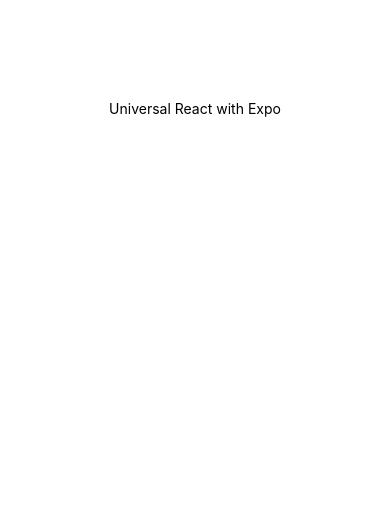
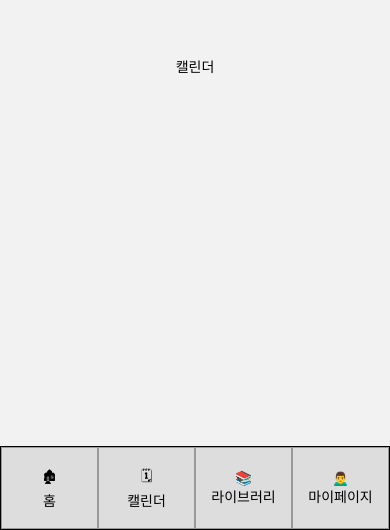
Before and after one commit to saintrabby/myCal, a React Native app: screen /Calendar in a window 390 px wide. Shown: the part 314-844 px from the top of the page. Built offline with nearby package versions, Linux system fonts and the light colour scheme.

Commit message:
Navigator
react-native navigator

```diff
--- a/App.js
+++ b/App.js
@@ -1,15 +1,7 @@
-import { View, Text } from "react-native";
+import StackNavigationJS from "./Navigator/StackNavigationJS";
 
-export default function App() {
+export default function App({ navigation }) {
   return (
-    <View
-      style={{
-        flex: 1,
-        justifyContent: "center",
-        alignItems: "center",
-      }}
-    >
-      <Text>Universal React with Expo</Text>
-    </View>
+      <StackNavigationJS />
   );
 }
--- /dev/null
+++ b/Navigator/StackNavigationJS.js
@@ -0,0 +1,26 @@
+import { NavigationContainer } from "@react-navigation/native";
+import { createStackNavigator } from "@react-navigation/stack";
+import React from 'react'
+import BottomNavigator from "../components/BottomNavigator";
+
+import Calendar from "../Pages/Calendar";
+import Home from "../Pages/Home";
+import Library from "../Pages/Library";
+import Mypage from "../Pages/Mypage";
+
+const Stack = createStackNavigator();
+
+const StackNavigationJS = () => {
+  return (
+    <NavigationContainer>
+      <Stack.Navigator>
+        <Stack.Screen name="Home" component={Home} options={{ headerShown: false }} />
+        <Stack.Screen name="Calendar" component={Calendar} options={{ headerShown: false }} />
+        <Stack.Screen name="Library" component={Library} options={{ headerShown: false }} />
+        <Stack.Screen name="Mypage" component={Mypage} options={{ headerShown: false }} />
+      </Stack.Navigator>
+    </NavigationContainer>
+  )
+}
+
+export default StackNavigationJS
--- /dev/null
+++ b/Pages/Calendar.js
@@ -0,0 +1,19 @@
+import React from 'react'
+import { Text, View } from 'react-native'
+
+import BottomNavigator from '../components/BottomNavigator'
+
+const Calendar = ({ navigation }) => {
+  return (
+    <View style={{ flex: 1 }}>
+      <View style={{ flex: 9, justifyContent: 'center', alignItems: 'center' }}>
+        <Text>캘린더</Text>
+      </View>
+      <View style={{ flex: 1 }}>
+        <BottomNavigator navigation={navigation} />
+      </View>
+    </View>
+  )
+}
+
+export default Calendar
--- /dev/null
+++ b/Pages/Home.js
@@ -0,0 +1,19 @@
+import React from 'react'
+import { StyleSheet, Text, TouchableOpacity, View } from 'react-native'
+
+import BottomNavigator from '../components/BottomNavigator'
+
+const Home = ({ navigation }) => {
+  return (
+    <View style={{ flex: 1 }}>
+      <View style={{ flex: 9, justifyContent: 'center', alignItems: 'center' }}>
+        <Text>홈</Text>
+      </View>
+      <View style={{ flex: 1 }}>
+        <BottomNavigator navigation={navigation} />
+      </View>
+    </View>
+  )
+}
+
+export default Home
--- /dev/null
+++ b/Pages/Library.js
@@ -0,0 +1,19 @@
+import React from 'react'
+import { Text, View } from 'react-native'
+
+import BottomNavigator from '../components/BottomNavigator'
+
+const Library = ({ navigation }) => {
+  return (
+    <View style={{ flex: 1 }}>
+      <View style={{ flex: 9, justifyContent: 'center', alignItems: 'center' }}>
+        <Text>라이브러리</Text>
+      </View>
+      <View style={{ flex: 1 }}>
+        <BottomNavigator navigation={navigation} />
+      </View>
+    </View>
+  )
+}
+
+export default Library
--- /dev/null
+++ b/Pages/Mypage.js
@@ -0,0 +1,19 @@
+import React from 'react'
+import { Text, View } from 'react-native'
+
+import BottomNavigator from '../components/BottomNavigator'
+
+const Mypage = ({ navigation }) => {
+  return (
+    <View style={{ flex: 1 }}>
+      <View style={{ flex: 9, justifyContent: 'center', alignItems: 'center' }}>
+        <Text>마이페이지</Text>
+      </View>
+      <View style={{ flex: 1 }}>
+        <BottomNavigator navigation={navigation} />
+      </View>
+    </View>
+  )
+}
+
+export default Mypage
--- /dev/null
+++ b/components/BottomNavigator.js
@@ -0,0 +1,49 @@
+import React from 'react'
+import { StyleSheet, Text, TouchableOpacity, View } from 'react-native'
+
+const BottomNavigator = ({ navigation }) => {
+
+  return (
+    <View style={{ flex: 1, justifyContent: 'center', alignItems: 'center', flexDirection: 'row', borderWidth: 1 }}>
+      <TouchableOpacity activeOpacity={0.4} style={styles.BottomButton} onPress={() => navigation.navigate('Home')}>
+        <Text>🏚</Text>
+        <Text>홈</Text>
+      </TouchableOpacity>
+      <TouchableOpacity activeOpacity={0.4} style={styles.BottomButton} onPress={() => navigation.navigate('Calendar')}>
+        <Text>🗓</Text>
+        <Text>캘린더</Text>
+      </TouchableOpacity>
+      <TouchableOpacity activeOpacity={0.4} style={styles.BottomButton} onPress={() => navigation.navigate('Library')}>
+        <Text>📚</Text>
+        <Text>라이브러리</Text>
+      </TouchableOpacity>
+      <TouchableOpacity activeOpacity={0.4} style={styles.BottomButton} onPress={() => navigation.navigate('Mypage')}>
+        <Text>🙍‍♂️</Text>
+        <Text>마이페이지</Text>
+      </TouchableOpacity>
+    </View>
+  )
+}
+
+export default BottomNavigator
+
+
+
+const styles = StyleSheet.create({
+  container: {
+    flex: 1,
+    backgroundColor: '#fff',
+    alignItems: 'center',
+    justifyContent: 'center',
+  },
+  BottomButton: {
+    flex: 1,
+    width: '100%',
+    height: '100%',
+    justifyContent: 'center',
+    alignItems: 'center',
+    backgroundColor: '#ddd',
+    borderWidth: 0.2,
+    borderColor: '#999'
+  }
+});
--- a/package.json
+++ b/package.json
@@ -1,9 +1,14 @@
 {
   "dependencies": {
+    "@react-navigation/native": "^6.1.6",
+    "@react-navigation/stack": "^6.3.16",
     "expo": "^47.0.0",
     "react": "18.1.0",
     "react-dom": "18.1.0",
     "react-native": "0.70.5",
+    "react-native-gesture-handler": "~2.8.0",
+    "react-native-safe-area-context": "4.4.1",
+    "react-native-screens": "~3.18.0",
     "react-native-web": "~0.18.7"
   },
   "devDependencies": {
```
Also changed, not shown: 1 other file (tests, documents, lock files or other folders).
